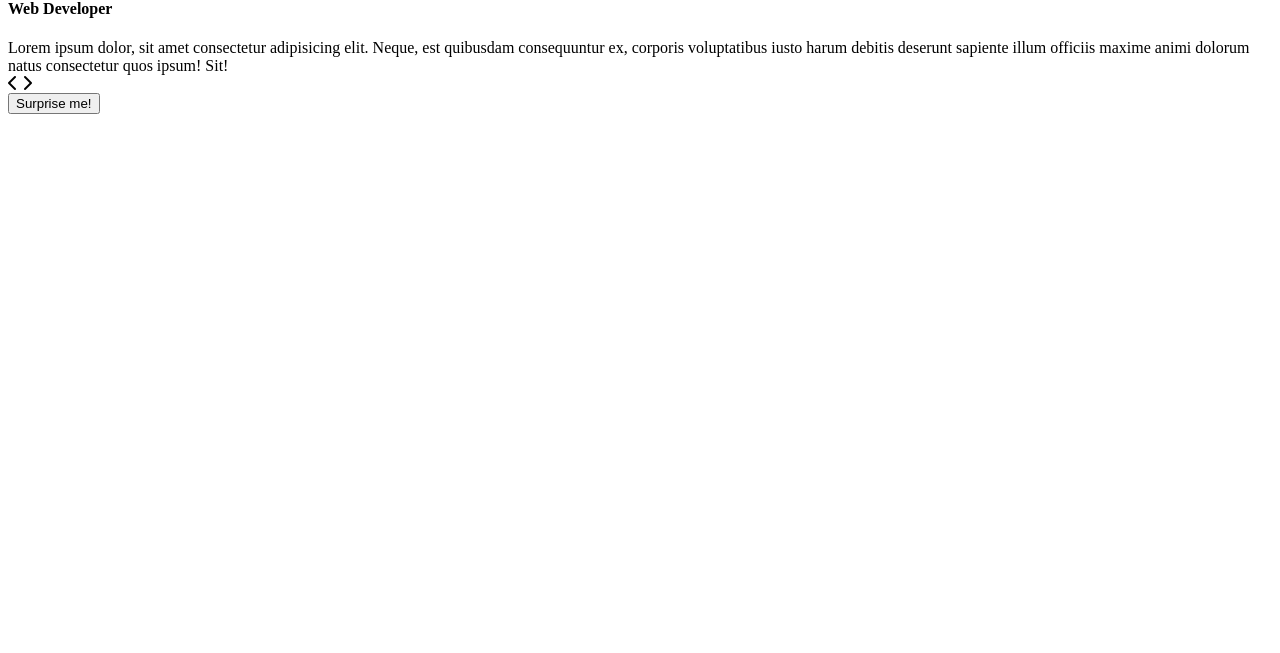
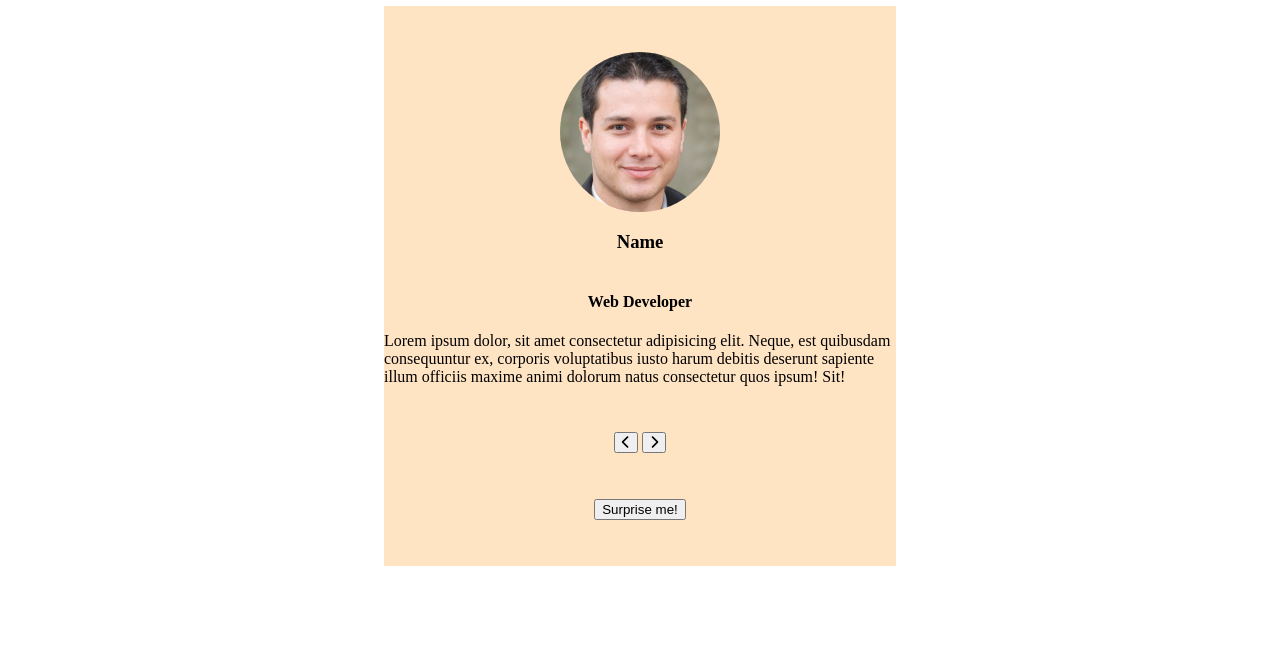
Before and after one commit to YanDamasco/ReviewsProject, a plain HTML site: page index.html in a window 1280 px wide. Shown: the part 147-800 px from the top of the page. Drawn offline with Linux system fonts and the light colour scheme.

```diff
--- a/index.html
+++ b/index.html
@@ -8,14 +8,14 @@
     <link rel="stylesheet" href="https://cdnjs.cloudflare.com/ajax/libs/font-awesome/6.4.2/css/all.min.css">
 </head>
 <body>
-    <main>
-        <div class="container">
-            <div class="header">
+    <main class="main">
+        <div class="header">
                 <h2>Our Reviews</h2>
-            </div>
+        </div>
+        <article class="container">
             <div class="content">
                 <div class="profileImage">
-                    <img src="" alt="">
+                    <img src="images/Alain Flamand.jpeg" alt="" class="profile" id="personImg">
                 </div>
                 <div class="names">
                     <h3>Name</h3>
@@ -26,15 +26,19 @@
                 <div class="review">
                     Lorem ipsum dolor, sit amet consectetur adipisicing elit. Neque, est quibusdam consequuntur ex, corporis voluptatibus iusto harum debitis deserunt sapiente illum officiis maxime animi dolorum natus consectetur quos ipsum! Sit!
                 </div>
-                <div class="buttons">
+            </div>
+            <div class="buttons">
+                <button class="prevBtn">
                     <i class="fa-solid fa-chevron-left previous" aria-label="Previous"></i>
+                </button>
+                <button class="nextBtn">
                     <i class="fa-solid fa-chevron-right next" aria-label="Next"></i>
+                </button>
+            </div>
+                <div class="buttonSurprise">
+                    <button class="randomBtn">Surprise me!</button>
                 </div>
-                <div class="buttonSurprise">
-                    <button>Surprise me!</button>
-                </div>
-            </div>
-        </div>
+        </article>
     </main>
 <script src="scripts.js"></script>
 </body>
--- a/styles.css
+++ b/styles.css
@@ -0,0 +1,55 @@
+html, body {
+    height: 100%;
+    margin: 0;
+    padding: 0;
+}
+
+.main {
+    display: flex;
+    justify-content: center;
+    align-items: center;
+    min-height: 100vh;
+    flex-direction: column;
+}
+
+.container {
+    display: flex;
+    align-items: center;
+    justify-content: center;
+    flex-direction: column;
+    justify-content: space-evenly;
+    background-color: bisque;
+    height: 70vh;
+    width: 40vw;
+}
+
+.profileImage {
+    display: flex;
+    align-items: center;
+    justify-content: center;
+}
+
+.names {
+    display: flex;
+    align-items: center;
+    justify-content: center;
+}
+
+.job {
+    display: flex;
+    align-items: center;
+    justify-content: center;
+}
+
+.review {
+    display: flex;
+    align-items: center;
+    justify-content: center;
+}
+
+.profile {
+    height: 20vh;
+    width: 20vh;
+    border-radius: 50%;
+    object-fit: cover;
+}
```
Also changed, not shown: data.js (added).
